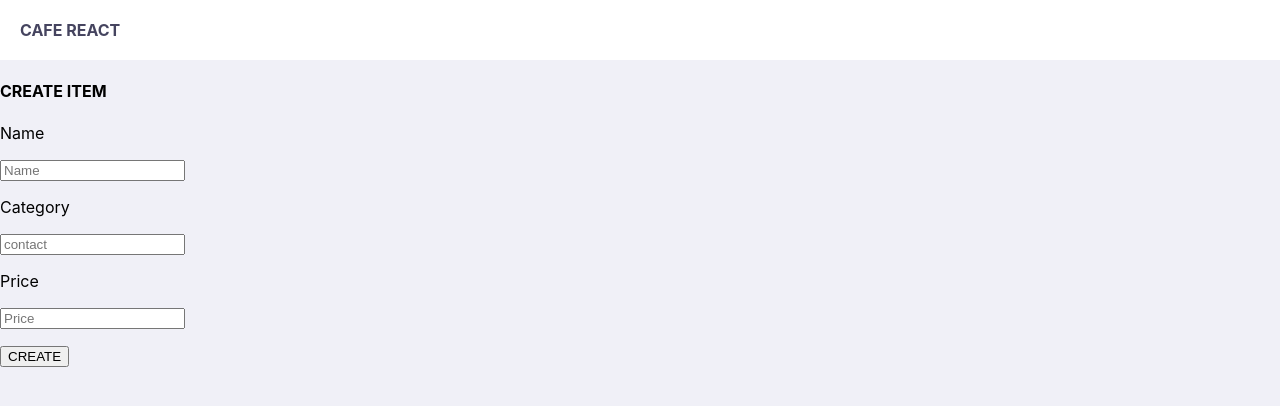
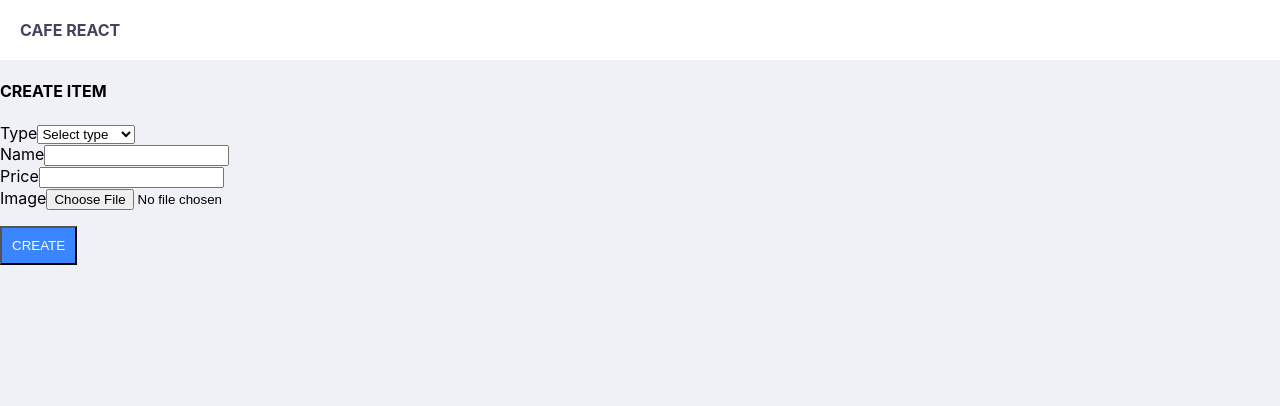
Before and after one commit to Tresor11/cafe-react, a React (Create React App) app: page /newitem in a window 1280 px wide. Shown: the top 406 px of the page. Built offline with nearby package versions, Linux system fonts and the light colour scheme.

Commit message:
update the ItemForm container with a custom hook

```diff
--- a/src/containers/ItemForm.js
+++ b/src/containers/ItemForm.js
@@ -1,113 +1,88 @@
-import React from 'react';
-import { connect } from 'react-redux';
-import PropTypes from 'prop-types';
-import createItem from '../actions/createItem';
+import React from "react";
+import { connect } from "react-redux";
+import PropTypes from "prop-types";
+import createItem from "../actions/createItem";
+import {useInput,resetInputs} from "../helpers/index";
+import { useHistory } from "react-router-dom";
 
-class ItemForm extends React.Component {
-  constructor(props) {
-    super(props);
-    this.state = {
-      name: '',
-      price: '',
-      contact: '',
-      description: '',
-      image: '',
+const ItemForm = (props) => {
+  const category=useInput('');
+  const name=useInput('');
+  const image=useInput('');
+  const price=useInput('');
+  let history = useHistory();
+  const callback=()=>{
+    resetInputs(name,category);
+    history.push('/')
+  }
+  const submitForm = (event) => {
+    const {createItem} = props
+    const data={
+      name: name.value,
+      category: category.value,
+      price: price.value,
+      image: image.value
+    }
+    console.log(data)
+    createItem(data,callback);
+    event.preventDefault();
 };
-    this.handleChange = this.handleChange.bind(this);
-    this.handleSubmit = this.handleSubmit.bind(this);
-    this.onDrop = this.onDrop.bind(this);
-  }
+  return (
+    <div className="container">
+      <div>
+        <h4>CREATE ITEM</h4>
+        <form onSubmit={submitForm}>
+          <div className="input-cont">
+            <label>Type</label>
+            <select
+              id="category"
+              value={category.value}
+              onChange={category.onChange}
+              name="category"
+              required
+            >
+              <option value="">Select type</option>
+              <option value="Side">Side</option>
+              <option value="Main Course">Main Course</option>
+            </select>
+          </div>
 
-  onDrop(picture) {
-    this.setState({ image: picture[0] });
-  }
-
-  handleChange(el) {
-    const newSate = el.target.value;
-    const prevState = this.state;
-    this.setState({ ...prevState, [el.target.name]: newSate });
-  }
-
-  handleSubmit(ev) {
-    ev.preventDefault();
-    const { store, createItem, history } = this.props;
-    const callBack = () => {
-      this.setState({
-        name: '', contact: '', price: '', description: '', image: '',
-      });
-      history.push('/items');
-    };
-    createItem(this.state, store.user.auth_token, callBack);
-  }
-
-  render() {
-    const {
-      name, contact, description, price,
-    } = this.state;
-    return (
-      <div>
-        <div >
-          <div >
-            <h4 >CREATE ITEM</h4>
-            <form  onSubmit={this.handleSubmit}>
-
-              <div >
-                <label >Name</label>
-                <p >
+          <div className="input-cont">
+            <label>Name</label>
             <input
-
               type="text"
               required
-                    placeholder="Name"
               name="name"
-                    value={name}
-                    onChange={this.handleChange}
+              value={name.value}
+              onChange={name.onChange}
             />
-                  <span >
-                    <i  />
-                  </span>
-                </p>
           </div>
 
-              <div >
-                <label >Category</label>
-                <p >
+          <div className="input-cont">
+            <label>Price</label>
             <input
-
-                    type="text"
+              type="number"
               required
-                    value={contact}
-                    placeholder="contact"
-                    name="contact"
-                    onChange={this.handleChange}
+              name="price"
+              value={price.value}
+              onChange={price.onChange}
             />
-                  <span >
-                    <i  />
-                  </span>
-                </p>
           </div>
 
-              <div >
-                <label >Price</label>
-                <p >
+          <div className="input-cont">
+            <label>Image</label>
             <input
-
-                    type="number"
+              type="file"
               required
-                    placeholder="Price"
-                    name="price"
-                    value={price}
-                    onChange={this.handleChange}
+              name="image"
+              className="custom-file-input"
+              onChange={image.handleFileChange}
             />
-                  <span >
-                    <i  />
-                  </span>
-                </p>
           </div>
 
-              <div >
-                <p >
-                  <button >
+          <div>
+            <p>
+              <button type="submit" className="blue-button">
                 CREATE
               </button>
             </p>
@@ -115,12 +90,118 @@ class ItemForm extends React.Component {
         </form>
       </div>
     </div>
-      </div>
   );
-  }
-}
+};
 
-const mapStateToProps = store => ({ store });
+// class ItemForm extends React.Component {
+//   constructor(props) {
+//     super(props);
+//     this.state = {
+//       name: "",
+//       price: "",
+//       category: "",
+//       image: "",
+//     };
+//     this.handleChange = this.handleChange.bind(this);
+//     this.handleSubmit = this.handleSubmit.bind(this);
+//     this.onDrop = this.onDrop.bind(this);
+//   }
+
+//   onDrop(ev) {
+//     // this.setState({ image: ev.target.files[0] });
+//     // console.log(this.state);
+//     console.group("state");
+//     const prevState = this.state;
+//     let url= ev.target.files[0];
+//     this.setState({ ...prevState,image:url})
+//     console.log("the file");
+//     console.log(this.state);
+//   }
+
+//   handleChange(ev) {
+//     let prevState=this.state
+//     const newState = {...prevState,[ev.target.name]:ev.target.value};
+//     console.log(newState);
+//     this.setState(newState);
+//     console.log(this.state)
+//   }
+
+//   handleSubmit(ev) {
+//     ev.preventDefault();
+//     const { store, createItem, history } = this.props;
+//     const callBack = () => {
+//       this.setState({
+//         name: "",
+//         category: "",
+//         price: "",
+//         image: "",
+//       });
+//       history.push("/items");
+//     };
+//     createItem(this.state, callBack);
+//   }
+
+//   render() {
+//     const { name, category, price,image } = this.state;
+//     return (
+//       <div className="container">
+//         <div>
+//           <h4>CREATE ITEM</h4>
+//           <form onSubmit={this.handleSubmit}>
+//             <div className="input-cont">
+//               <label>Type</label>
+//               <select id="category" value={category} onChange={this.handleChange} name="category" required>
+//                 <option value="Side">Side</option>
+//                 <option value="Main Course">Main Course</option>
+//               </select>
+//             </div>
+
+//             <div className="input-cont">
+//               <label>Name</label>
+//               <input
+//                 type="text"
+//                 required
+//                 name="name"
+//                 value={name}
+//                 onChange={this.handleChange}
+//               />
+//             </div>
+
+//             <div className="input-cont">
+//               <label>Price</label>
+//               <input
+//                 type="number"
+//                 required
+//                 name="price"
+//                 value={price}
+//                 onChange={this.handleChange}
+//               />
+//             </div>
+
+//             <div className="input-cont">
+//               <label>Image</label>
+//               <input
+//                 type="file"
+//                 required
+//                 name="image"
+//                 className="custom-file-input"
+//                 onChange={this.onDrop}
+//               />
+//             </div>
+
+//             <div>
+//               <p>
+//                 <button className="blue-button" onClick={this.handleSubmit}>CREATE</button>
+//               </p>
+//             </div>
+//           </form>
+//         </div>
+//       </div>
+//     );
+//   }
+// }
+
+const mapStateToProps = (store) => ({ store });
 
 const mapDispatchToProps = {
   createItem,
```
Lines whose indentation alone changed are shown as unchanged.
